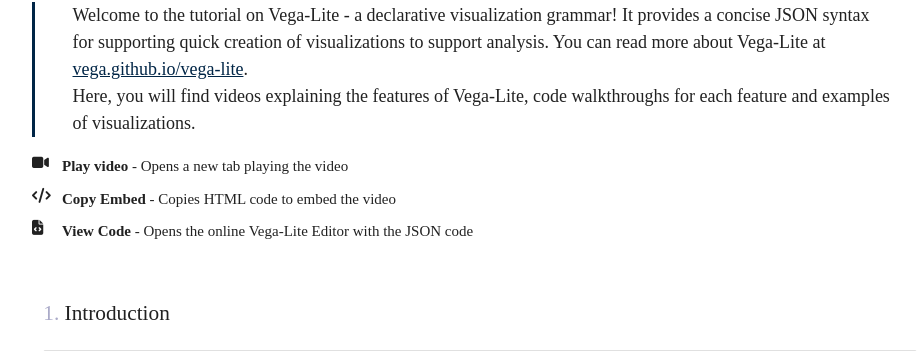
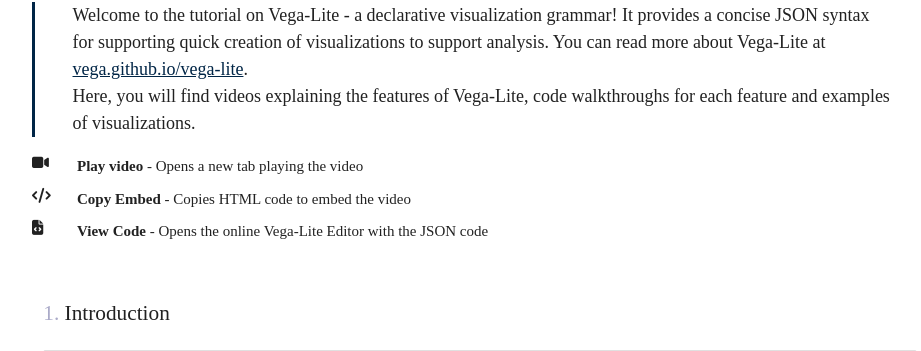
Before and after one commit to vis-au/vis-au.github.io, a PHP site: page /vl/ in a window 1280 px wide. Shown: the part 190-541 px from the top of the page, without its empty margins (160-1081 px from the left). Run offline with PHP 8.4, Linux system fonts and the light colour scheme; some libraries are stand-ins or nearby versions; some web fonts are replaced.

Commit message:
changed icon-legend width to %, for mobile view

```diff
--- a/static/css/style.css
+++ b/static/css/style.css
@@ -337,7 +337,7 @@
   right: 0;
   display: flex;
   flex-direction: column;
-  width: 36rem;
+  width: 80%;
 }
 
 .icon-legend-entry {
@@ -350,5 +350,5 @@
 }
 
 .icon-legend-entry span {
-  margin-left : 0px;
+  margin-left : 15px;
 }
```
